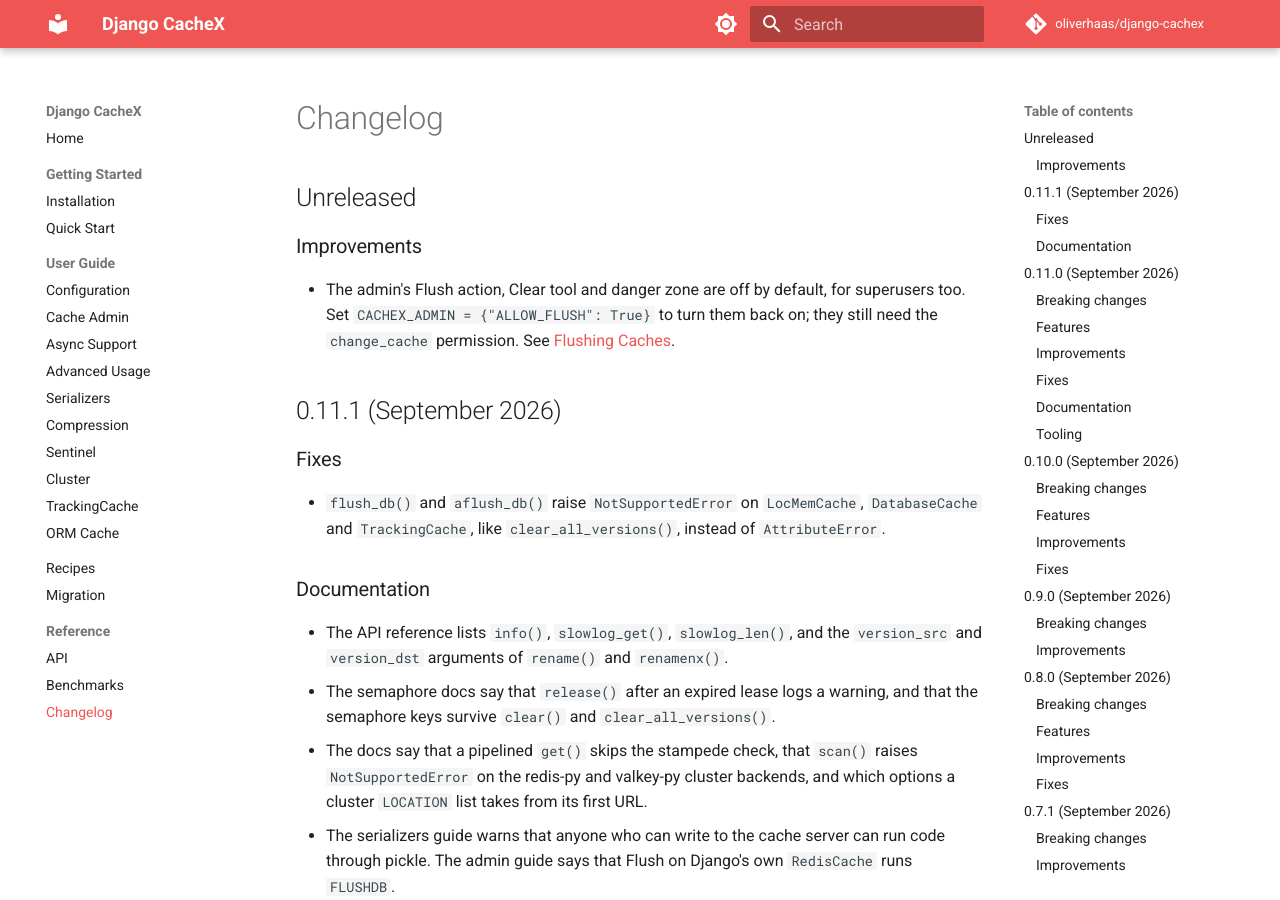
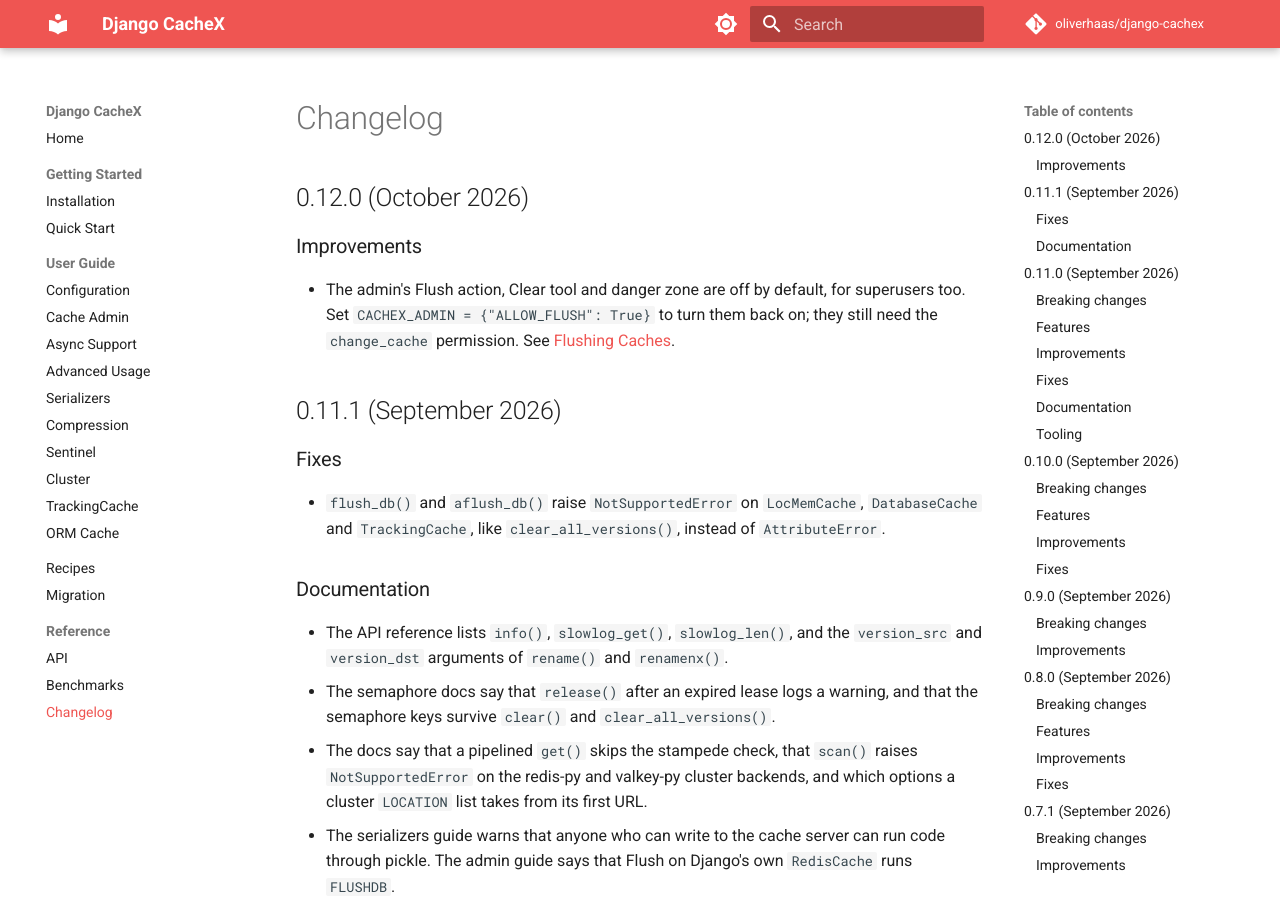
Before and after one commit to oliverhaas/django-cachex, an MkDocs documentation site: the page built from docs/reference/changelog.md, in a window 1280 px wide and 900 px high. Built offline with MkDocs 1.6.1 and Material for MkDocs 9.7.7, drawn with Linux system fonts in a browser that asks for light colours; comment, search, counter and statistics services are not loaded; the version menu is left out.

Commit message:
chore(release): bump version to 0.12.0

```diff
--- a/docs/reference/changelog.md
+++ b/docs/reference/changelog.md
@@ -1,6 +1,6 @@
 # Changelog
 
-## Unreleased
+## 0.12.0 (October 2026)
 
 ### Improvements
 
--- a/pyproject.toml
+++ b/pyproject.toml
@@ -1,6 +1,6 @@
 [project]
 name = "django-cachex"
-version = "0.11.1"
+version = "0.12.0"
 description = "Valkey and Redis cache backends for Django: standalone, Sentinel and Cluster topologies, sync and async APIs, and an ORM query cache"
 readme = "README.md"
 license = "MIT AND BSD-3-Clause"
```
Also changed, not shown: 1 other file.
